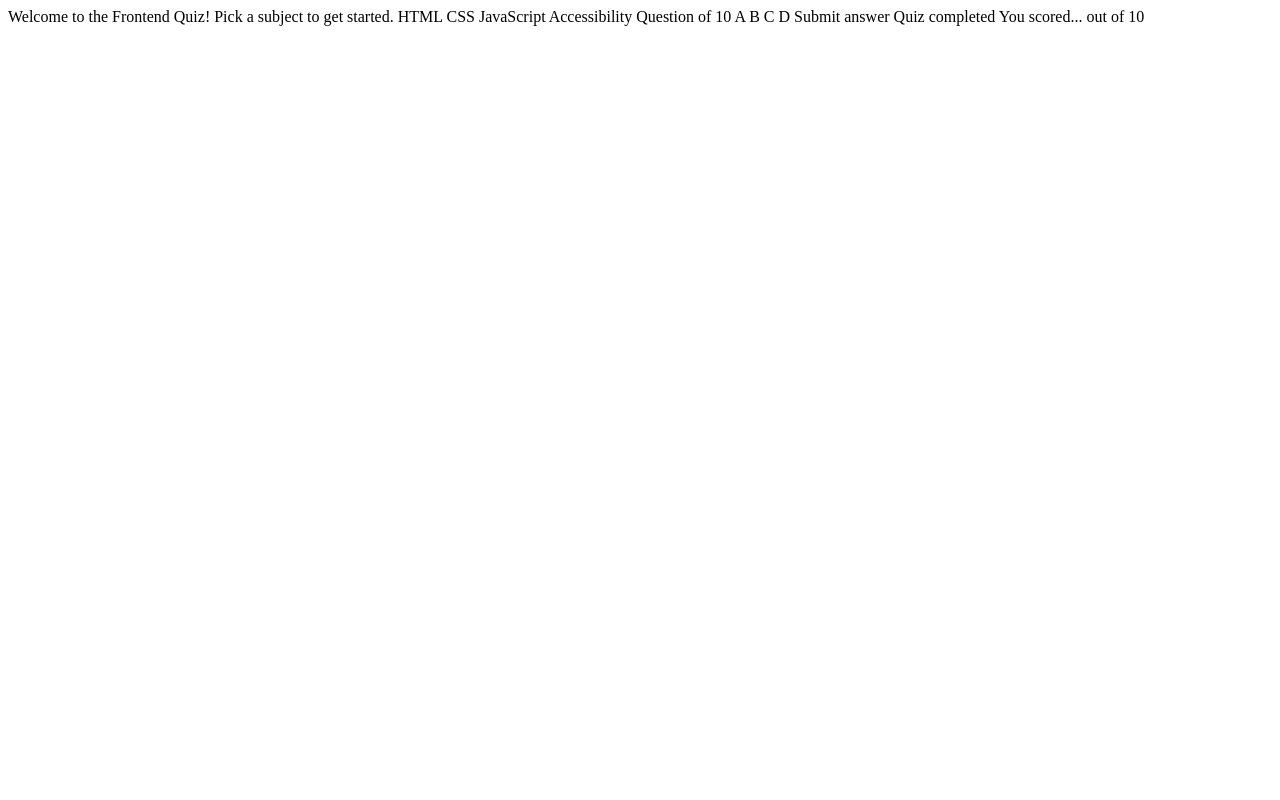
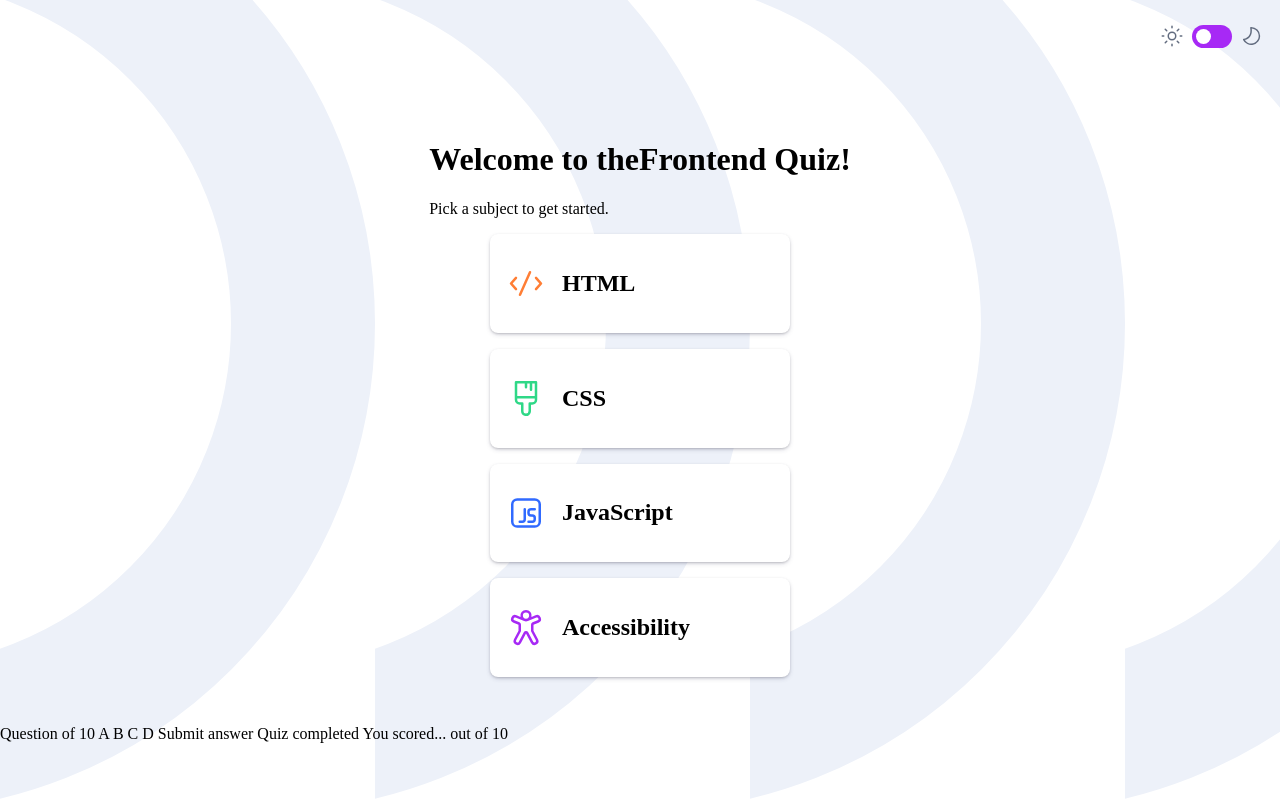
Before and after one commit to Turtlewords/frontend_quiz, a plain HTML site: page index.html in a window 1280 px wide. Drawn offline with Linux system fonts and the light colour scheme.

Commit message:
initial markup and stlying

```diff
--- a/index.html
+++ b/index.html
@@ -3,22 +3,53 @@
 <head>
   <meta charset="UTF-8">
   <meta name="viewport" content="width=device-width, initial-scale=1.0">
-
+  <meta name="description" content="Frontend Development quiz covering HTML, CSS, JavaScript and accessibility">
   <link rel="icon" type="image/png" sizes="32x32" href="./assets/images/favicon-32x32.png">
-
+  <link rel="stylesheet" href="styles.css">
   <title>Frontend Mentor | Frontend quiz app</title>
 </head>
 <body>
+  <header>
+    <div id="toggle-mode-container">
+      <img src="assets/images/icon-sun-dark.svg" alt="the sun">
+      <label class="switch">
+        <input type="checkbox">
+        <span class="slider round"></span>
+      </label>
+      <img src="assets/images/icon-moon-dark.svg" alt="the moon">
+    </div>
+  </header>
+
 
   <!-- Quiz menu start -->
 
-  Welcome to the Frontend Quiz!
-  Pick a subject to get started.
+   <main>
+    <div id="hero">
+      <h1><span id="header-top">Welcome to the</span><span id="header-bottom">Frontend Quiz!</span></h1>
+      <p>Pick a subject to get started.</p>
+    </div>
+    <div id="main-menu">
+      <div class="subject">
+        <img src="assets/images/icon-html.svg" alt="html icon">
+        <h2>HTML</h2>
+      </div>
 
-  HTML
-  CSS
-  JavaScript
-  Accessibility
+      <div class="subject">
+        <img src="assets/images/icon-css.svg" alt="css icon">
+        <h2>CSS</h2>
+      </div>
+
+      <div class="subject">
+        <img src="assets/images/icon-js.svg" alt="JavaScript icon">
+        <h2>JavaScript</h2>
+      </div>
+
+      <div class="subject">
+        <img src="assets/images/icon-accessibility.svg" alt="accessibility icon">
+        <h2>Accessibility</h2>
+      </div>
+    </div>
+  </main>
 
   <!-- Quiz menu end -->
 
--- /dev/null
+++ b/styles.css
@@ -0,0 +1,158 @@
+:root {
+
+    /* Spacing */
+
+    --space-100: 8px;
+    --space-200: 16px;
+    --space-300: 24px;
+    --space-400: 32px;
+    --space-500: 40px;
+    --space-600: 48px;
+    --space-800: 64px;
+    --space-1600: 128px;
+    --space-1800: 144px;
+    --space-2300: 184px;
+
+    /* Colors */
+
+    --white: #FFFFFF;
+    --black: #000000;
+    --grey-50: #F4F6FA;
+    --grey-500: #626C7F;
+    --blue-50: #EBF0FF;
+    --blue-100: #EDF1F9;
+    --blue-300: #ABC1E1;
+    --blue-500: #306AFF;
+    --blue-850: #3B4D66;
+    --blue-900: #313E51;
+    --blue-950: #2D3949;
+    --green-100: #E0FDEF;
+    --green-500: #2FD887;
+    --purple-100: #F6E7FF;
+    --purple-600: #A729F5;
+    --orange-50: #FFF5ED;
+    --orange-400: #FF7E35;
+    --red-500: #EE5454;
+
+}
+
+*, *::before, *::after {
+    box-sizing: border-box;
+}
+
+body {
+    margin: 0;
+    background-image: url("assets/images/pattern-background-mobile-light.svg");
+    display: flex;
+    flex-direction: column;
+    gap: 1rem;
+
+}
+
+main {
+    padding: 2rem;
+    display: flex;
+    flex-direction: column;
+    align-items: center;
+}
+
+.switch {
+    position: relative;
+    display: inline-block;
+    width: 40px;
+    height: 23px;
+  }
+
+  .switch input {
+    opacity: 0;
+    width: 0;
+    height: 0;
+  }
+
+  .slider {
+    position: absolute;
+    cursor: pointer;
+    top: 0;
+    left: 0;
+    right: 0;
+    bottom: 0;
+    background-color: var(--purple-600);
+    -webkit-transition: .4s;
+    transition: .4s;
+  }
+
+  .slider:before {
+    position: absolute;
+    content: "";
+    height: 15px;
+    width: 15px;
+    left: 4px;
+    bottom: 4px;
+    background-color: white;
+    -webkit-transition: .4s;
+    transition: .4s;
+  }
+
+  input:checked + .slider {
+    background-color: #2196F3;
+  }
+
+  input:focus + .slider {
+    box-shadow: 0 0 1px #2196F3;
+  }
+
+  input:checked + .slider:before {
+    -webkit-transform: translateX(17px);
+    -ms-transform: translateX(17px);
+    transform: translateX(17px);
+  }
+
+  .slider.round {
+    border-radius: 34px;
+  }
+
+  .slider.round:before {
+    border-radius: 50%;
+  }
+
+  header {
+    display: flex;
+    justify-content: flex-end;
+    padding: 1rem;
+    height: 72px;
+  }
+
+  #toggle-mode-container {
+    display: flex;
+    align-items: center;
+    gap: .5rem;
+  }
+
+  #main-menu {
+    display: flex;
+    flex-direction: column;
+    gap: 1rem;
+  }
+
+  .subject {
+    background-color: var(--white);
+    box-shadow: rgba(50, 50, 93, 0.25) 0px 2px 5px -1px, rgba(0, 0, 0, 0.3) 0px 1px 3px -1px;
+    padding: 1rem;
+    display: flex;
+    gap: 0 1rem;
+    border-radius: 8px;
+    width: 300px
+  }
+
+  /* Typography */
+
+  h1 {
+
+  }
+
+
+  /* Images */
+
+  img {
+    max-width: 100%;
+  }
```
Also changed, not shown: index.js (added).
